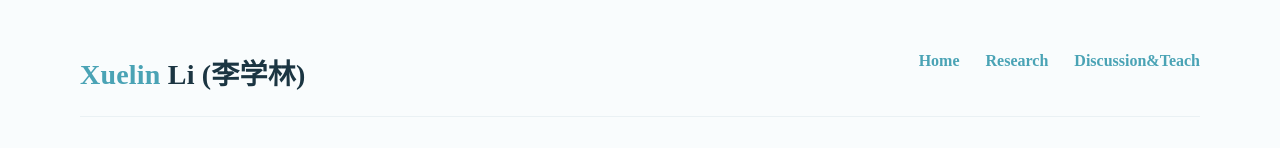
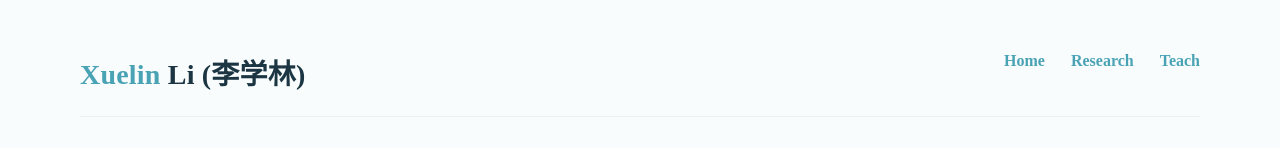
Before and after one commit to xiaomozhu030-collab/xiaomozhu030-collab.github.io, a plain HTML site: page teach.html in a window 1280 px wide. Shown: the top 148 px of the page. Drawn offline with Linux system fonts and the light colour scheme.

Commit message:
teach.html

```diff
--- a/teach.html
+++ b/teach.html
@@ -107,7 +107,7 @@
             <nav>
                 <a href="index.html">Home</a>
                 <a href="research.html">Research</a>
-                <a href="discussion&teach.html">Discussion&Teach</a>
+                <a href="teach.html">Teach</a>
             </nav>
         </header>
 
```
